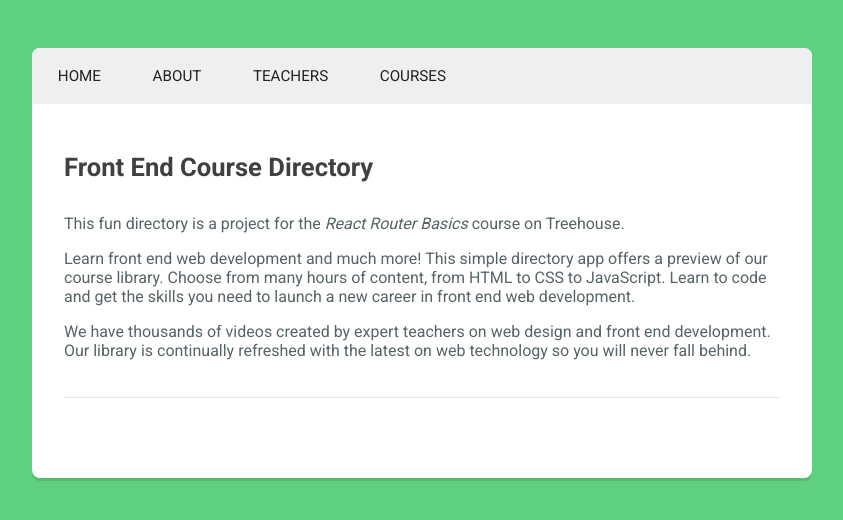
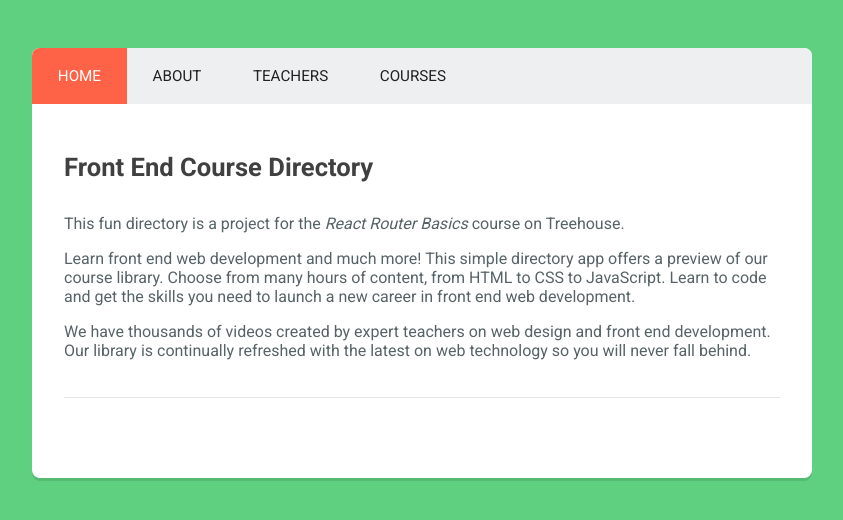
Before and after one commit to kpfromer/react-router-learning, a React (Create React App) app: page / in a window 1280 px wide. Shown: the top 520 px of the page, without its empty margins (218-1061 px from the left). Built offline with nearby package versions, Linux system fonts and the light colour scheme.

Commit message:
Refactor links to use NavLink for styling

```diff
--- a/src/components/Header.js
+++ b/src/components/Header.js
@@ -1,14 +1,21 @@
 import React from 'react';
-import { Link } from 'react-router-dom';
+import { NavLink } from 'react-router-dom';
+
+// NavLink adds a .active class to the link when it is active
+// this allows for styling
+// activeStyle prop uses the object provided as active styling
+// activeClassName adds the className to the tag, when active (replaces .active)
 
 const Header = () => (
   <header>
     {/*<span className="icn-logo"><i className="material-icons">code</i></span>*/}
     <ul className="main-nav">
-      <li><Link to="/">Home</Link></li>
-      <li><Link to="/about">About</Link></li>
-      <li><Link to="/teachers">Teachers</Link></li>
-      <li><Link to="/courses">Courses</Link></li>
+      {/* NOTE: exact is needed here as well for a similar reason to App.js */}
+      {/* If it is not included it will all was have a .active class */}
+      <li><NavLink exact to="/" activeStyle={{ background: 'tomato' }}>Home</NavLink></li>
+      <li><NavLink to="/about" activeClassName="wowIamSoFit">About</NavLink></li>
+      <li><NavLink to="/teachers">Teachers</NavLink></li>
+      <li><NavLink to="/courses">Courses</NavLink></li>
     </ul>
   </header>
 );
```
